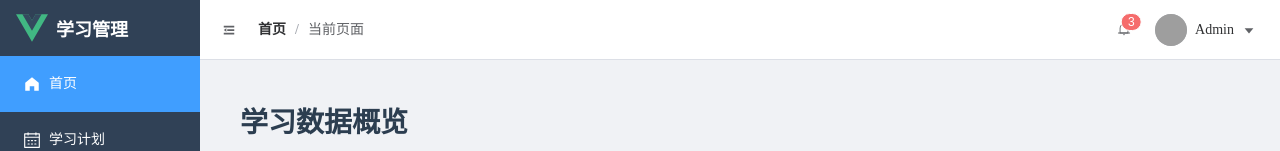
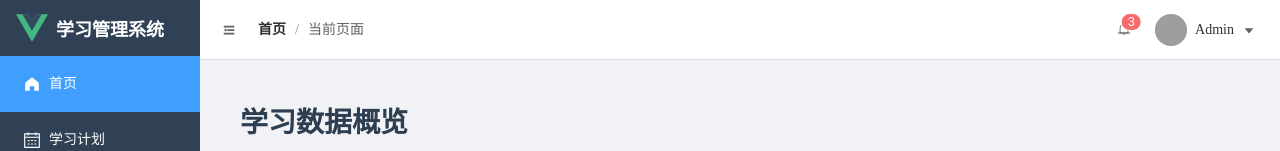
Before and after one commit to cuijiying/study-memory, a Vue app: page / in a window 1280 px wide. Shown: the top 151 px of the page. Built offline with nearby package versions, Linux system fonts and the light colour scheme; grey boxes are pictures that could not be loaded; the HTML template or start-up script is replaced by a standard one.

Commit message:
Update logo text in DefaultLayout.vue

```diff
--- a/src/layouts/DefaultLayout.vue
+++ b/src/layouts/DefaultLayout.vue
@@ -43,7 +43,7 @@ const handleLogout = () => {
     <el-aside :width="isCollapse ? '64px' : '200px'" class="aside-container">
       <div class="logo-container">
         <img src="@/assets/logo.svg" alt="Logo" class="logo">
-        <span class="logo-text" v-show="!isCollapse">学习管理</span>
+        <span class="logo-text" v-show="!isCollapse">学习管理系统</span>
       </div>
 
       <el-scrollbar>
```
